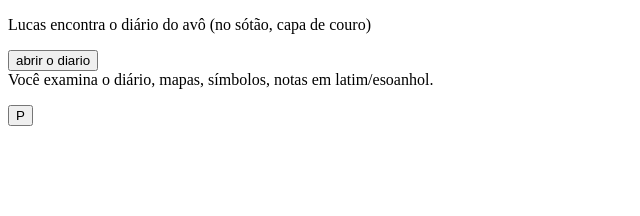
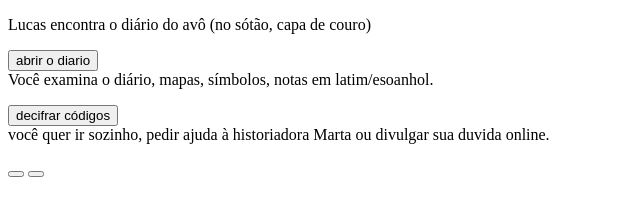
Before and after one commit to rafa0santos/trabalho-de-pc-, a plain HTML site: page index.html in a window 1280 px wide. Shown: the whole page, without its empty margins (0-640 px from the left). Drawn offline with Linux system fonts and the light colour scheme.

Commit message:
Update index.html

```diff
--- a/index.html
+++ b/index.html
@@ -14,10 +14,16 @@
     </div>
      <div class="passo" id="passo 1>"
         <p>Você examina o diário, mapas, símbolos, notas em latim/esoanhol.</p>
-  <button class="btn-proximo" data-proximo="3">P</button>
+  <button class="btn-proximo" data-proximo="2">decifrar códigos</button>
 
         </div>
+<div class="passo" id="passo 2>"
+        <p> você quer ir sozinho, pedir ajuda à historiadora Marta ou divulgar sua duvida online.</p>
+  <button class="btn-proximo" data-proximo="4"> </button>
+    <button class="btn-proximo" data-proximo="4"> </button>
 
+
+        </div>
    </main>
 
 
```
